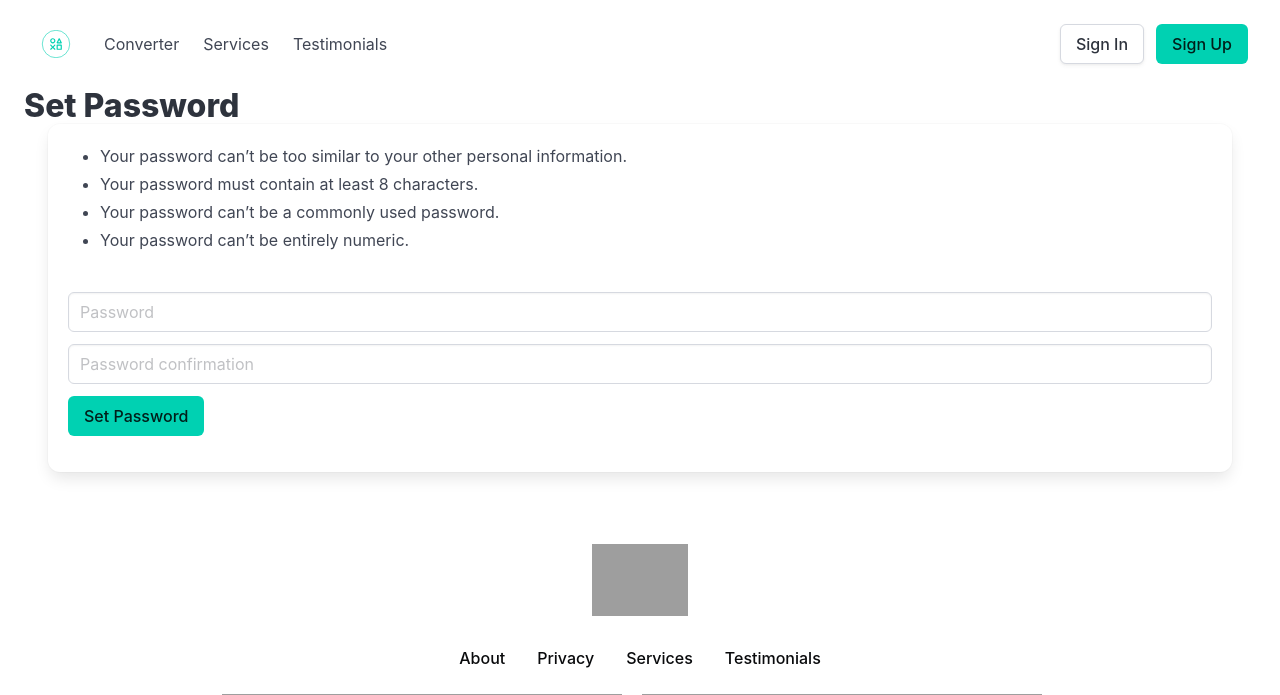
After one commit to wuaschtikus/sales, a Django app: template templates/account/password_set.html in a window 1280 px wide. The commit adds this page. Shown: the top 695 px of the page. Run offline with Django 3.2, Linux system fonts and the light colour scheme; the template is opened without the code that fills it, so the values that code supplies are empty; some libraries are stand-ins or nearby versions; grey boxes are pictures that could not be loaded.

Commit message:
added set password site

```diff
--- /dev/null
+++ b/templates/account/password_set.html
@@ -0,0 +1,146 @@
+{% extends '../base/base.html' %}
+{% load static %}
+{% load i18n %}
+{% load account socialaccount %}
+{% block content %}
+{% include '../base/snippets/navbar.html' %}
+
+<div class="pl-5">
+    <h3 class="title">Set Password</h3>
+</div>
+<div class="box ml-6 mr-6">
+    <div class="content pb-4">
+      <ul>
+        <li>Your password can’t be too similar to your other personal information.</li>
+        <li>Your password must contain at least 8 characters.</li>
+        <li>Your password can’t be a commonly used password.</li>
+        <li>Your password can’t be entirely numeric.</li>
+      </ul>
+    </div>
+    <form method="post" action="{% url 'account_set_password' %}">
+        {% csrf_token %}
+        <div class="field">
+            <div class="control">
+                <input class="input" type="{{ form.password1.field.widget.input_type }}" name="{{ form.password1.name }}" id="{{ form.password1.id_for_label }}" placeholder="Password">
+                <div class="is-size-7 has-text-left">
+                    {{ form.password1.errors|escape }}
+                </div>
+
+            </div>
+        </div>
+        <div class="field">
+            <div class="control">
+                <input class="input" type="{{ form.password2.field.widget.input_type }}" name="{{ form.password2.name }}" id="{{ form.password2.id_for_label }}" placeholder="Password confirmation">
+                <div class="is-size-7 has-text-left">
+                    {{ form.password2.errors|escape }}
+                </div>
+            </div>
+        </div>
+
+        <button type="submit" class="button is-primary mb-4">Set Password</button>
+    </form>
+</div>
+
+{% endblock %}
+
+{% comment %} <form method="post" action="/accounts/password/set/">
+
+            <input type="hidden" name="csrfmiddlewaretoken" value="YR7eR6zunxEx1I2oNg6BhQ0TflPfDa97zV78kGDPROYG0btgFkocsaWcMOjhheSu">
+
+            <p>
+    <label for="id_password1">Password:</label>
+    <input type="password" name="password1" placeholder="Password" autocomplete="new-password" required="" aria-describedby="id_password1_helptext" id="id_password1">
+
+      <span class="helptext" id="id_password1_helptext"></span></p><ul><li>Your password can’t be too similar to your other personal information.</li><li>Your password must contain at least 8 characters.</li><li>Your password can’t be a commonly used password.</li><li>Your password can’t be entirely numeric.</li></ul>
+
+
+  <p></p>
+
+
+  <p>
+    <label for="id_password2">Password (again):</label>
+    <input type="password" name="password2" placeholder="Password (again)" required="" id="id_password2">
+
+
+
+
+  </p>
+
+
+
+
+
+<button name="action" type="submit">
+
+                Set Password
+
+</button>
+
+
+</form>
+<form method="post" action="/accounts/password/set/">
+
+            <input type="hidden" name="csrfmiddlewaretoken" value="YR7eR6zunxEx1I2oNg6BhQ0TflPfDa97zV78kGDPROYG0btgFkocsaWcMOjhheSu">
+
+            <p>
+    <label for="id_password1">Password:</label>
+    <input type="password" name="password1" placeholder="Password" autocomplete="new-password" required="" aria-describedby="id_password1_helptext" id="id_password1">
+
+      <span class="helptext" id="id_password1_helptext"></span></p><ul><li>Your password can’t be too similar to your other personal information.</li><li>Your password must contain at least 8 characters.</li><li>Your password can’t be a commonly used password.</li><li>Your password can’t be entirely numeric.</li></ul>
+
+
+  <p></p>
+
+
+  <p>
+    <label for="id_password2">Password (again):</label>
+    <input type="password" name="password2" placeholder="Password (again)" required="" id="id_password2">
+
+
+
+
+  </p>
+
+
+
+
+
+<button name="action" type="submit">
+
+                Set Password
+
+</button>
+
+
+</form>
+<input type="hidden" name="csrfmiddlewaretoken" value="YR7eR6zunxEx1I2oNg6BhQ0TflPfDa97zV78kGDPROYG0btgFkocsaWcMOjhheSu">
+<p>
+    <label for="id_password1">Password:</label>
+    <input type="password" name="password1" placeholder="Password" autocomplete="new-password" required="" aria-describedby="id_password1_helptext" id="id_password1">
+
+      <span class="helptext" id="id_password1_helptext"></span></p>
+<label for="id_password1">Password:</label>
+<input type="password" name="password1" placeholder="Password" autocomplete="new-password" required="" aria-describedby="id_password1_helptext" id="id_password1">
+<div pseudo="placeholder">Password</div><div pseudo="-webkit-textfield-decoration-container"><div><div contenteditable="plaintext-only"></div></div><div pseudo="-webkit-caps-lock-indicator" style="display: none !important;"></div><div pseudo="-webkit-list-button" style="display: none !important;"></div></div>
+<input type="password" name="password1" placeholder="Password" autocomplete="new-password" required="" aria-describedby="id_password1_helptext" id="id_password1">
+<span class="helptext" id="id_password1_helptext"></span>
+<p>
+    <label for="id_password1">Password:</label>
+    <input type="password" name="password1" placeholder="Password" autocomplete="new-password" required="" aria-describedby="id_password1_helptext" id="id_password1">
+
+      <span class="helptext" id="id_password1_helptext"></span></p>
+<ul><li>Your password can’t be too similar to your other personal information.</li><li>Your password must contain at least 8 characters.</li><li>Your password can’t be a commonly used password.</li><li>Your password can’t be entirely numeric.</li></ul>
+<p></p>
+<p>
+    <label for="id_password2">Password (again):</label>
+    <input type="password" name="password2" placeholder="Password (again)" required="" id="id_password2">
+
+
+
+
+  </p>
+<button name="action" type="submit">
+
+                Set Password
+
+</button> {% endcomment %}
--- a/templates/socialaccount/connections.html
+++ b/templates/socialaccount/connections.html
@@ -48,6 +48,9 @@
                                 <button type="submit" name="action_remove" class="button is-danger">
                                     {% trans "Remove" %}
                                 </button>
+                                <a href="{% url 'account_set_password' %}" class="button">
+                                    {% trans "Set Password" %}
+                                </a>
                             </div>
                         </div>
                     </td>
```
Also changed, not shown: db.sqlite3.
